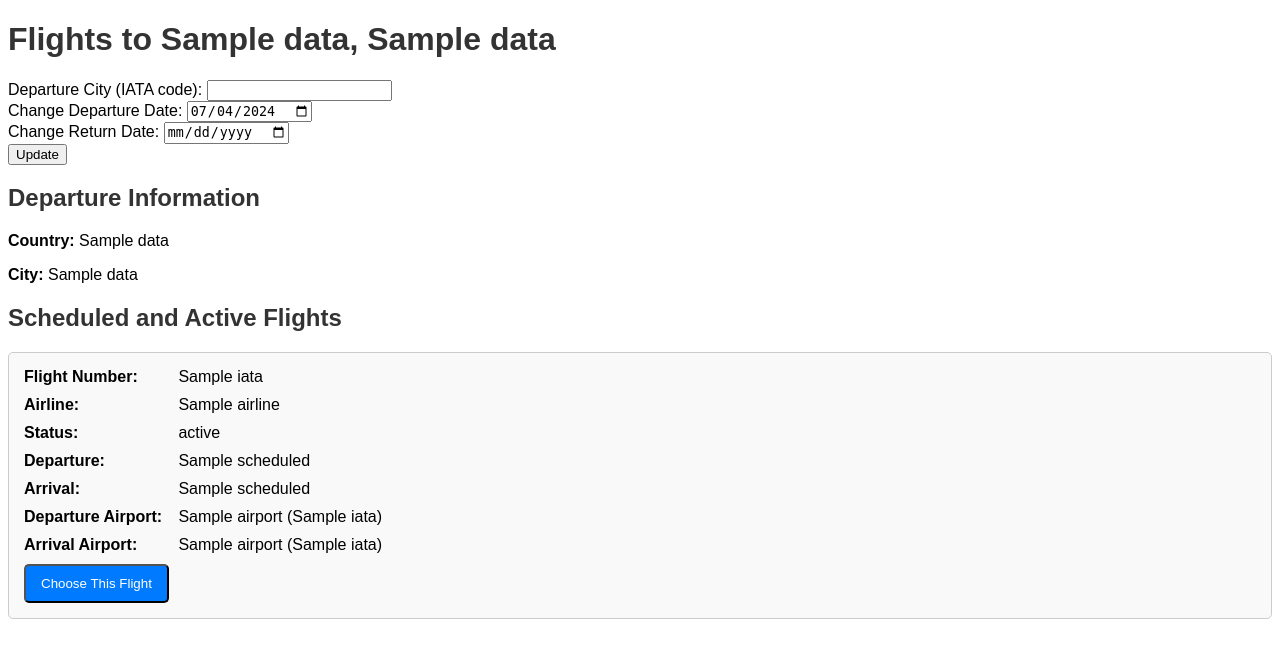
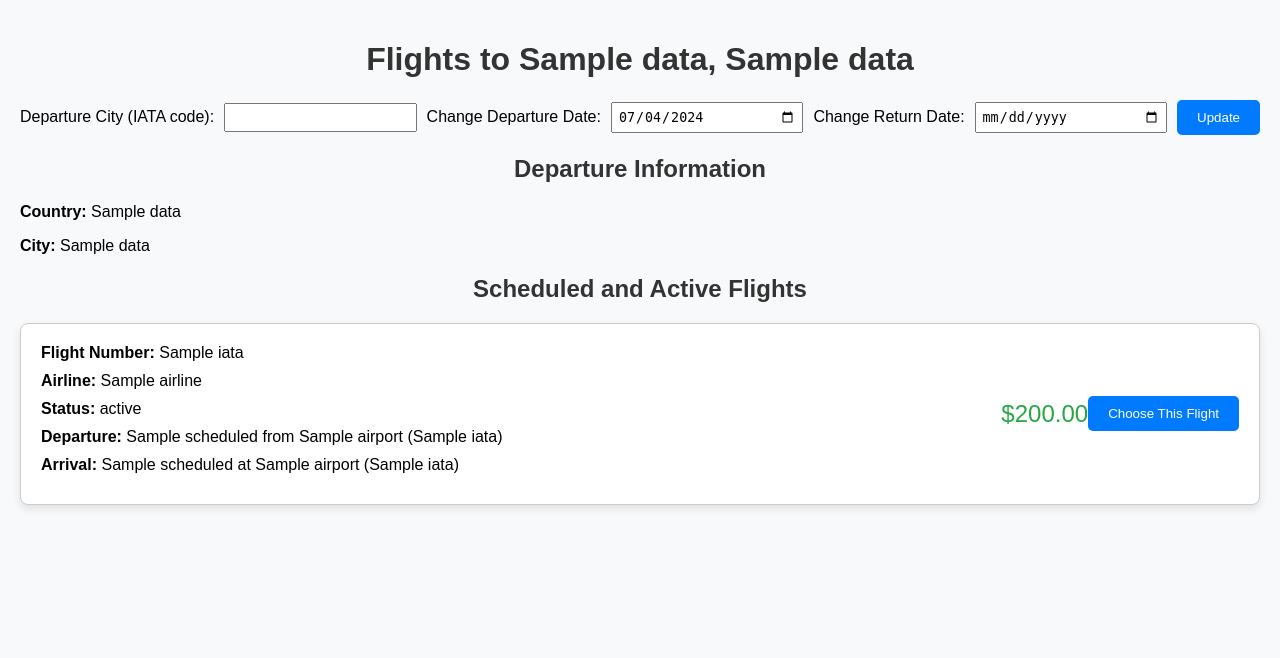
Before and after one commit to freddyrosa16/DestiQuest, a Django app: page /flights/1/1/ in a window 1280 px wide. Shown: the top 658 px of the page. Run offline with Django 5.2, Linux system fonts and the light colour scheme; tables that the repository leaves empty hold one stand-in row (values such as "Sample post"); a database or web service that is not in the repository returns one stand-in record (values such as "Sample title"); data that the repository does not hold is empty.

Commit message:
Add new URL paths for flight booking and payment confirmation

```diff
--- a/destiDocker_back/destiDocker_back/questions/templates/flights.html
+++ b/destiDocker_back/destiDocker_back/questions/templates/flights.html
@@ -1,4 +1,3 @@
-<!-- flights.html -->
 <!DOCTYPE html>
 <html>
 <head>
@@ -6,58 +5,91 @@
     <style>
         body {
             font-family: Arial, sans-serif;
+            background-color: #f8f9fa;
+            margin: 0;
+            padding: 20px;
         }
         h1, h2 {
             color: #333;
+            text-align: center;
         }
         .flight-card {
             border: 1px solid #ccc;
-            border-radius: 5px;
-            padding: 15px;
-            margin: 15px 0;
-            background-color: #f9f9f9;
+            border-radius: 8px;
+            padding: 20px;
+            margin: 20px 0;
+            background-color: #fff;
+            box-shadow: 0 4px 8px rgba(0, 0, 0, 0.1);
+            display: flex;
+            justify-content: space-between;
+            align-items: center;
         }
         .flight-info {
             margin-bottom: 10px;
+            flex: 1;
         }
         .flight-info strong {
-            display: inline-block;
-            width: 150px;
+            display: block;
+            margin-bottom: 5px;
+        }
+        .flight-details {
+            flex: 3;
+        }
+        .flight-details div {
+            margin-bottom: 10px;
         }
         .choose-button {
-            display: block;
-            text-align: center;
-            padding: 10px 15px;
+            padding: 10px 20px;
             background-color: #007bff;
             color: white;
             text-decoration: none;
+            border: none;
             border-radius: 5px;
-            margin-top: 10px;
+            cursor: pointer;
+            transition: background-color 0.3s;
         }
         .choose-button:hover {
             background-color: #0056b3;
+        }
+        .flight-price {
+            font-size: 1.5em;
+            color: #28a745;
+        }
+        .form-inline {
+            display: flex;
+            justify-content: space-between;
+            align-items: center;
+        }
+        .form-inline label {
+            margin-right: 10px;
+        }
+        .form-inline input[type="text"],
+        .form-inline input[type="date"] {
+            padding: 5px;
+            margin-right: 10px;
+            flex: 1;
         }
     </style>
 </head>
 <body>
     <h1>Flights to {{ city_name }}, {{ country_name }}</h1>
 
-    <form method="post" action="{% url 'flights' country_name city_name %}">
+    <form method="post" action="{% url 'flights' country_name city_name %}" class="form-inline">
         {% csrf_token %}
         <label for="departureCity">Departure City (IATA code):</label>
         <input type="text" id="departureCityInput" name="departureCityInput" value="{{ request.session.departure_city }}" required>
         <input type="hidden" id="departureCity" name="departureCity" value="{{ request.session.departure_city }}">
-        <br>
+
         <label for="departureDate">Change Departure Date:</label>
         <input type="date" id="departureDate" name="departureDate" value="{{ request.session.departure_date }}">
-        <br>
+
         <label for="returnDate">Change Return Date:</label>
         <input type="date" id="returnDate" name="returnDate" value="{{ request.session.return_date }}">
-        <br>
+
         <input type="hidden" name="arrivalIATA" value="{{ arrival_iata }}">
         <input type="hidden" name="arrival_country_name" value="{{ country_name }}">
         <input type="hidden" name="arrival_city_name" value="{{ city_name }}">
-        <button type="submit">Update</button>
+        <button type="submit" class="choose-button">Update</button>
     </form>
 
     <h2>Departure Information</h2>
@@ -69,36 +101,34 @@
         <div>
         {% for flight in flights %}
             <div class="flight-card">
-                <div class="flight-info">
+                <div class="flight-details">
+                    <div>
                         <strong>Flight Number:</strong> {{ flight.flight.iata }}
                     </div>
-                <div class="flight-info">
+                    <div>
                         <strong>Airline:</strong> {{ flight.airline.name }}
                     </div>
-                <div class="flight-info">
+                    <div>
                         <strong>Status:</strong> {{ flight.flight_status }}
                     </div>
-                <div class="flight-info">
-                    <strong>Departure:</strong> {{ flight.departure.scheduled }}
+                    <div>
+                        <strong>Departure:</strong> {{ flight.departure.scheduled }} from {{ flight.departure.airport }} ({{ flight.departure.iata }})
                     </div>
-                <div class="flight-info">
-                    <strong>Arrival:</strong> {{ flight.arrival.scheduled }}
+                    <div>
+                        <strong>Arrival:</strong> {{ flight.arrival.scheduled }} at {{ flight.arrival.airport }} ({{ flight.arrival.iata }})
                     </div>
-                <div class="flight-info">
-                    <strong>Departure Airport:</strong> {{ flight.departure.airport }} ({{ flight.departure.iata }})
                 </div>
-                <div class="flight-info">
-                    <strong>Arrival Airport:</strong> {{ flight.arrival.airport }} ({{ flight.arrival.iata }})
+                <div class="flight-price">
+                    $200.00
                 </div>
-                <form method="post" action="{% url 'select_flight' %}">
+                <form method="post" action="{% url 'book_flight' %}">
                     {% csrf_token %}
                     <input type="hidden" name="flight_number" value="{{ flight.flight.iata }}">
                     <input type="hidden" name="departure_time" value="{{ flight.departure.scheduled }}">
                     <input type="hidden" name="arrival_time" value="{{ flight.arrival.scheduled }}">
                     <input type="hidden" name="departure_airport" value="{{ flight.departure.airport }}">
                     <input type="hidden" name="arrival_airport" value="{{ flight.arrival.airport }}">
-                    <input type="hidden" name="arrival_country_name" value="{{ country_name }}">
-                    <input type="hidden" name="arrival_city_name" value="{{ city_name }}">
+                    <input type="hidden" name="price" value="200.00">  <!-- Example price, adjust as needed -->
                     <button type="submit" class="choose-button">Choose This Flight</button>
                 </form>
             </div>
--- a/destiDocker_back/destiDocker_back/questions/urls.py
+++ b/destiDocker_back/destiDocker_back/questions/urls.py
@@ -7,4 +7,8 @@ urlpatterns = [
     path('questions/results/', views.results, name='results'),
     path('flights/<str:country_name>/<str:city_name>/',
          views.flights, name='flights'),
+    path('book_flight/', views.book_flight, name='book_flight'),
+    path('payment/<int:booking_id>/', views.payment, name='payment'),
+    path('booking_confirmation/<int:booking_id>/',
+         views.booking_confirmation, name='booking_confirmation'),
 ]
--- a/destiDocker_back/destiDocker_back/questions/views.py
+++ b/destiDocker_back/destiDocker_back/questions/views.py
@@ -4,6 +4,9 @@ from .utils import get_countries, filter_countries, get_country_id, get_cities,
 import requests
 from django.conf import settings
 from datetime import datetime, timedelta
+from django.urls import reverse
+from django.contrib.auth.decorators import login_required
+from .models import Booking
 
 logger = logging.getLogger(__name__)
 
@@ -164,3 +167,46 @@ def select_flight(request):
             return redirect('flights', country_name=arrival_country_name, city_name=arrival_city_name)
 
     return redirect('index')
+
+
+@login_required
+def book_flight(request):
+    if request.method == 'POST':
+        flight_number = request.POST.get('flight_number')
+        departure_time = request.POST.get('departure_time')
+        arrival_time = request.POST.get('arrival_time')
+        departure_airport = request.POST.get('departure_airport')
+        arrival_airport = request.POST.get('arrival_airport')
+        price = request.POST.get('price')
+
+        booking = Booking.objects.create(
+            user=request.user,
+            flight_number=flight_number,
+            departure_time=departure_time,
+            arrival_time=arrival_time,
+            departure_airport=departure_airport,
+            arrival_airport=arrival_airport,
+            price=price
+        )
+
+        return redirect('payment', booking_id=booking.id)
+
+    return redirect('index')
+
+
+@login_required
+def payment(request, booking_id):
+    booking = Booking.objects.get(id=booking_id)
+    if request.method == 'POST':
+        # Simulate payment processing
+        booking.paid = True
+        booking.save()
+        return redirect('booking_confirmation', booking_id=booking.id)
+
+    return render(request, 'payment.html', {'booking': booking})
+
+
+@login_required
+def booking_confirmation(request, booking_id):
+    booking = Booking.objects.get(id=booking_id)
+    return render(request, 'booking_confirmation.html', {'booking': booking})
```
Also changed, not shown: destiDocker_back/destiDocker_back/questions/models.py (added, +16 -0 lines), destiDocker_back/destiDocker_back/questions/templates/booking_confirmation.html (added, +16 -0 lines), destiDocker_back/destiDocker_back/questions/templates/payment.html (added, +20 -0 lines), destiDocker_back/destiDocker_back/questions/migrations/0001_initial.py (added). Lines whose indentation alone changed are shown as unchanged.
